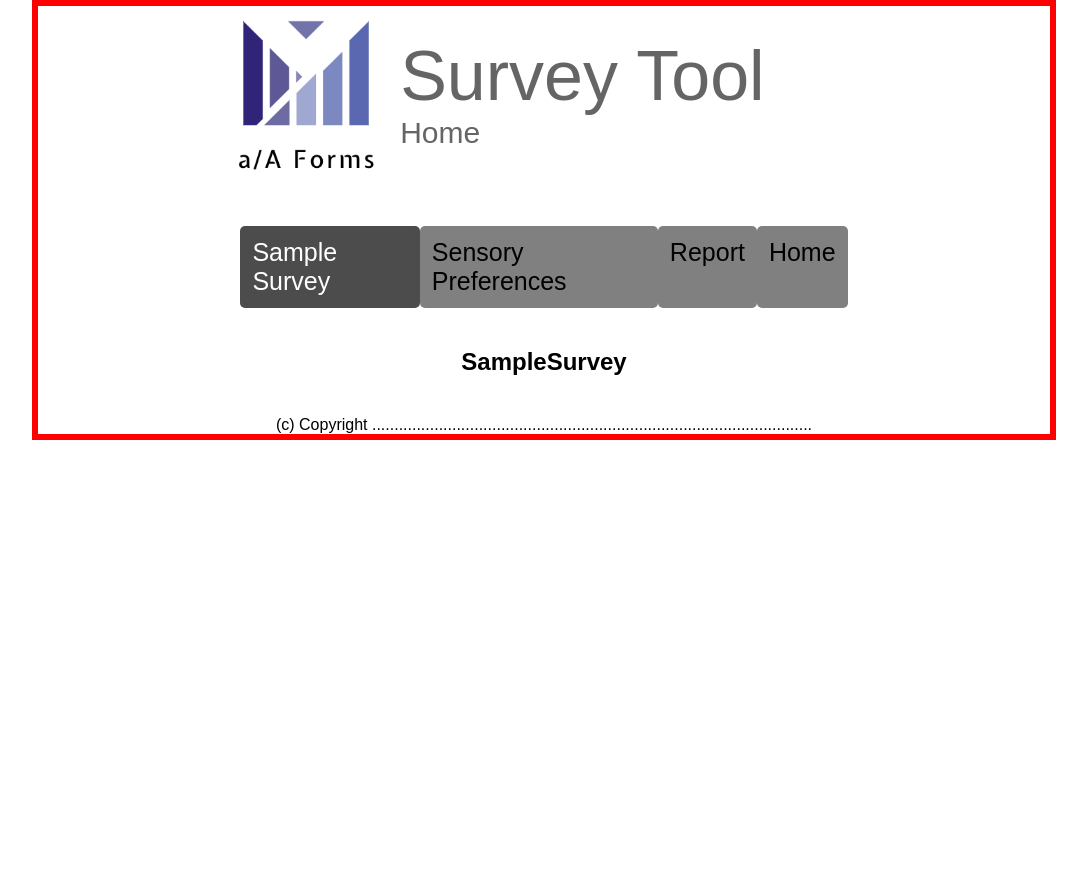
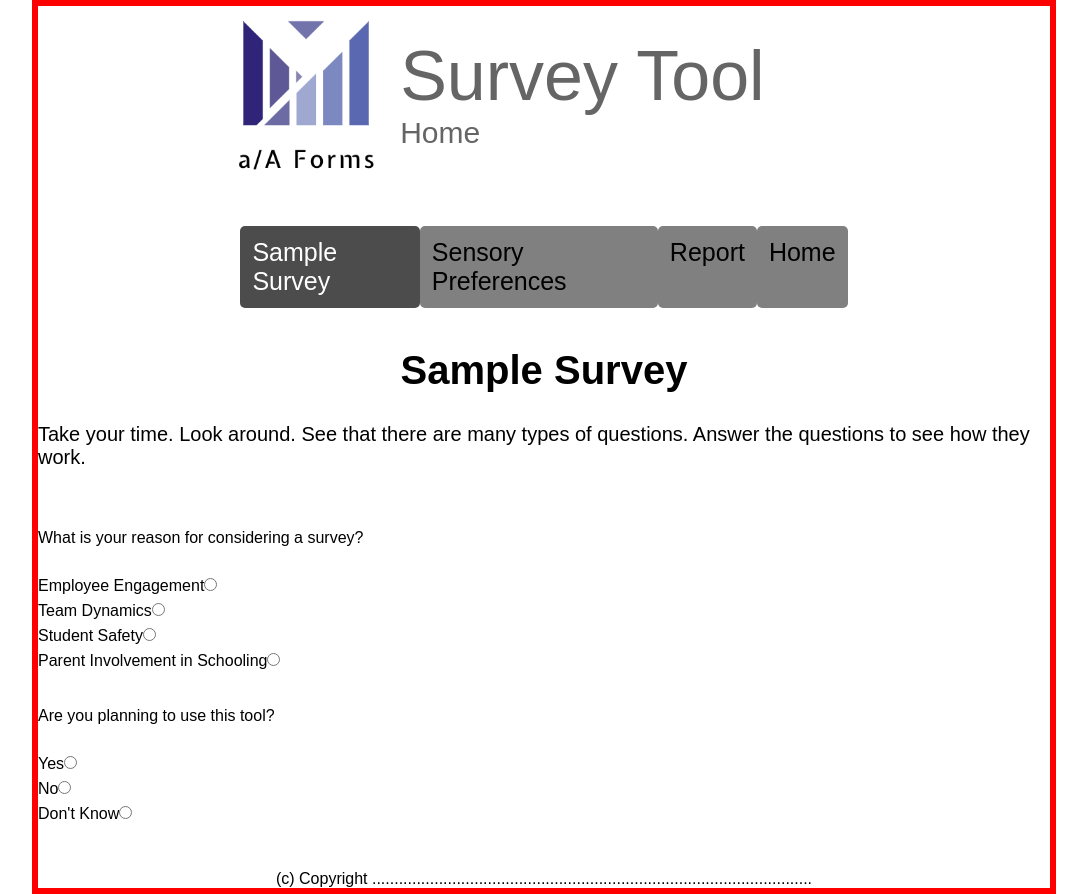
Before and after one commit to michael-carvajal/advanced-form-react, a React (Create React App) app: page /sample-survey in a window 1280 px wide. Shown: the whole page, without its empty margins (96-1183 px from the left). Before the commit the page ends 800 px from the top, so only its background shows below. Built offline with nearby package versions, Linux system fonts and the light colour scheme.

Commit message:
dynamically added multiple choice questions

```diff
--- a/src/components/Header.js
+++ b/src/components/Header.js
@@ -6,7 +6,7 @@ const Header = () => {
 
     return (
         <div className='header'>
-            <img src={logo} id="logo"/>
+            <img src={logo} id="logo" alt='logo'/>
             <div>
                 <h1>Survey Tool</h1>
                 <p className='pageName'>{pageName}</p>
--- a/src/components/SampleSurvey/MCQ.js
+++ b/src/components/SampleSurvey/MCQ.js
@@ -1,6 +1,39 @@
-const MCQ = () => {
+import { useState } from "react";
+
+const MCQ = ({ sample }) => {
+    const mcqs = sample.questions.filter(question => question.type === "mcq")
+    // console.log(mcqs);
+    const [MCQ1, setMCQ1] = useState("")
+    const [MCQ2, setMCQ2] = useState("")
     return (
-        <h2>MCQ</h2>
+        <div className='mcq'>
+            {mcqs.map((question, questionIndex) => {
+
+                return (
+                    <div key={questionIndex}>
+                        <div className="question">
+                            {question.stem}
+                        </div>
+                        {question.options.map((option, index) => {
+                            const questioChecked = questionIndex === 0 ? MCQ1 === option.text : MCQ2 === option.text
+                            return (
+                                <div className="q-choice" key={index}>
+                                    <label htmlFor={question.stem} >
+                                        {option.text}
+                                    </label>
+                                    <input type="radio" name={`MCQ#${questionIndex}`} checked={questioChecked} value={option.text}
+                                        onChange={(e) => {
+                                        setMCQ1(e.target.value)
+                                    }}
+                                    />
+                                </div >
+                            )
+
+                        })}
+                    </div>
+                )
+            })}
+        </div>
     )
 }
 
--- a/src/components/SampleSurvey/SampleSurvey.js
+++ b/src/components/SampleSurvey/SampleSurvey.js
@@ -1,6 +1,16 @@
+import sample from '../../_assets/sample.json';
+import MCQ from './MCQ'
 const SampleSurvey = () => {
+
+
+    // console.log(mcqs);
     return (
-        <h2>SampleSurvey</h2>
+        <div className='sample-survey'>
+
+            <h2 style={{ textAlign: "center", fontSize: '40px' }}>{sample.name}</h2>
+            <p style={{ fontSize: '20px' }}>{sample.instructions}</p>
+            <MCQ sample={sample} />
+        </div>
     )
 }
 
--- a/src/index.css
+++ b/src/index.css
@@ -73,3 +73,21 @@ nav {
  .home p {
     font-weight: 500;
  }
+
+ .mcq {
+    display: flex;
+    flex-direction: column;
+ }
+.sample-survey {
+    display: flex;
+    flex-direction: column;
+    gap: 30px;
+}
+.question {
+    margin-bottom: 30px;
+    margin-top: 30px;
+}
+.q-choice{
+    margin-bottom: 7px;
+
+}
```
